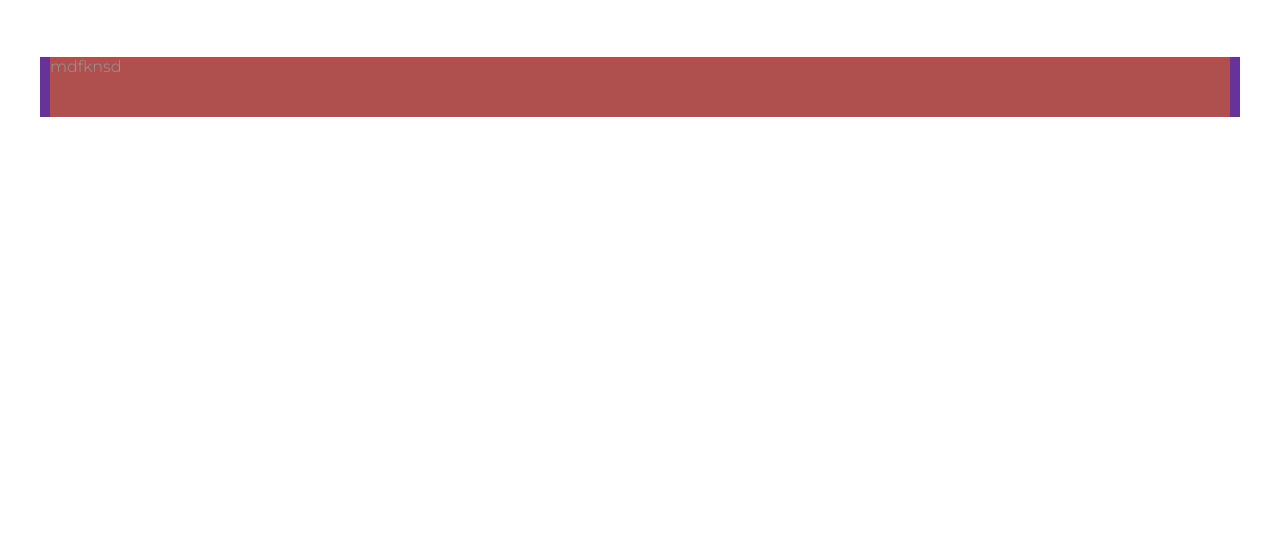
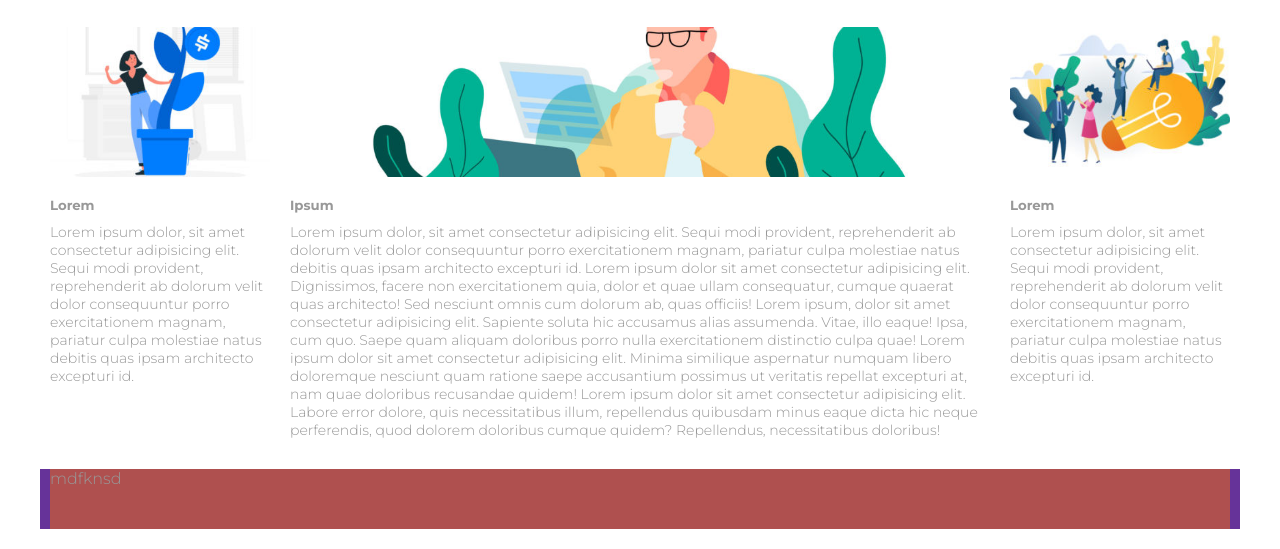
Before and after one commit to SofMD/htmlcss-wp, a plain HTML site: page index.html in a window 1280 px wide. Shown: the part 667-1216 px from the top of the page. Before the commit the page ends 804 px from the top, so only its background shows below. Drawn offline with Linux system fonts and the light colour scheme.

Commit message:
col-description

```diff
--- a/css/master.css
+++ b/css/master.css
@@ -43,6 +43,15 @@ body {
     border-radius: 15px;
 }
 
+.drk{
+    background-color: rgba(0, 0, 0, 0.2);
+    width: 100%;
+    height: 100%;
+    position: absolute;
+    left: 0;
+    border-radius: 15px;
+}
+
 /*HEADER*/
 .brand {
     display: inline-block;
@@ -83,15 +92,6 @@ body {
     bottom: 50px;
 }
 
-.hero div:first-child {
-    background-color: rgba(0, 0, 0, 0.2);
-    width: 100%;
-    height: 100%;
-    position: absolute;
-    left: 0;
-    border-radius: 15px;
-}
-
 h3 {
     font-size: 25px;
 }
@@ -113,15 +113,51 @@ div > p {
     font-weight: 700;
 }
 
+/*colum*/
 .colums .col {
     float: left;
     width: 20%;
+    position: relative;
 }
 
 .colums .col:nth-child(2) {
     width: 60%;
 }
 
+.col-img1,
+.col-img2,
+.col-img3 {
+    width: 100%;
+    height: 150px;
+    background-position: center;
+    background-size: cover;
+    margin-bottom: 20px;
+}
+.col-img1 {
+    background-image: url(../img/img-1.jpg);
+}
+
+.col-img2 {
+    background-image: url(../img/banner-2.jpg);
+}
+
+.col-img3 {
+    background-image: url(../img/img-3.jpg);
+}
+
+.over1 {
+    background-color: rgba(0, 0, 0, 0.2);
+    width: 100%;
+    height: 100%;
+    position: absolute;
+    left: 0;
+    border-radius: 15px;
+}
+
+div > h5 {
+    margin-bottom: 10px;
+}
+
 .fot {
 
     background-color: rebeccapurple;
--- a/index.html
+++ b/index.html
@@ -47,7 +47,7 @@
         <main class="mrg">
 
             <section class="hero mrg pdng pic">
-                <div></div>
+                <div class="drk"></div>
                 <div class="hero-description">
                     <h3>Pretium at placerat dui interdum nunc <br>in eros urna morbi</h3>
                     <p>Lorem ipsum dolor sit amet consectetur, adipisicing elit. <br> corrupti beatae, est veniam quo possimus reiciendis ad unde </p>
@@ -63,12 +63,25 @@
 
                 <div class=" colums clearfix">
                     <div class="col pdng">
-
+                        <div class="col-img1"></div>
+                        <div>
+                            <h5>Lorem</h5>
+                            <p>Lorem ipsum dolor, sit amet consectetur adipisicing elit. Sequi modi provident, reprehenderit ab dolorum velit dolor consequuntur porro exercitationem magnam, pariatur culpa molestiae natus debitis quas ipsam architecto excepturi id.</p>
+                        </div>
                     </div>
                     <div class="col pdng">
-
+                        <div class="col-img2"></div>
+                        <div>
+                            <h5>Ipsum</h5>
+                            <p>Lorem ipsum dolor, sit amet consectetur adipisicing elit. Sequi modi provident, reprehenderit ab dolorum velit dolor consequuntur porro exercitationem magnam, pariatur culpa molestiae natus debitis quas ipsam architecto excepturi id. Lorem ipsum dolor sit amet consectetur adipisicing elit. Dignissimos, facere non exercitationem quia, dolor et quae ullam consequatur, cumque quaerat quas architecto! Sed nesciunt omnis cum dolorum ab, quas officiis! Lorem ipsum, dolor sit amet consectetur adipisicing elit. Sapiente soluta hic accusamus alias assumenda. Vitae, illo eaque! Ipsa, cum quo. Saepe quam aliquam doloribus porro nulla exercitationem distinctio culpa quae! Lorem ipsum dolor sit amet consectetur adipisicing elit. Minima similique aspernatur numquam libero doloremque nesciunt quam ratione saepe accusantium possimus ut veritatis repellat excepturi at, nam quae doloribus recusandae quidem! Lorem ipsum dolor sit amet consectetur adipisicing elit. Labore error dolore, quis necessitatibus illum, repellendus quibusdam minus eaque dicta hic neque perferendis, quod dolorem doloribus cumque quidem? Repellendus, necessitatibus doloribus!</p>
+                        </div>
+                    </div>
                     <div class="col pdng">
-
+                        <div class="col-img3"></div>
+                        <div>
+                            <h5>Lorem</h5>
+                            <p>Lorem ipsum dolor, sit amet consectetur adipisicing elit. Sequi modi provident, reprehenderit ab dolorum velit dolor consequuntur porro exercitationem magnam, pariatur culpa molestiae natus debitis quas ipsam architecto excepturi id.</p>
+                        </div>
                     </div>
                 </div>
             </section>
```
